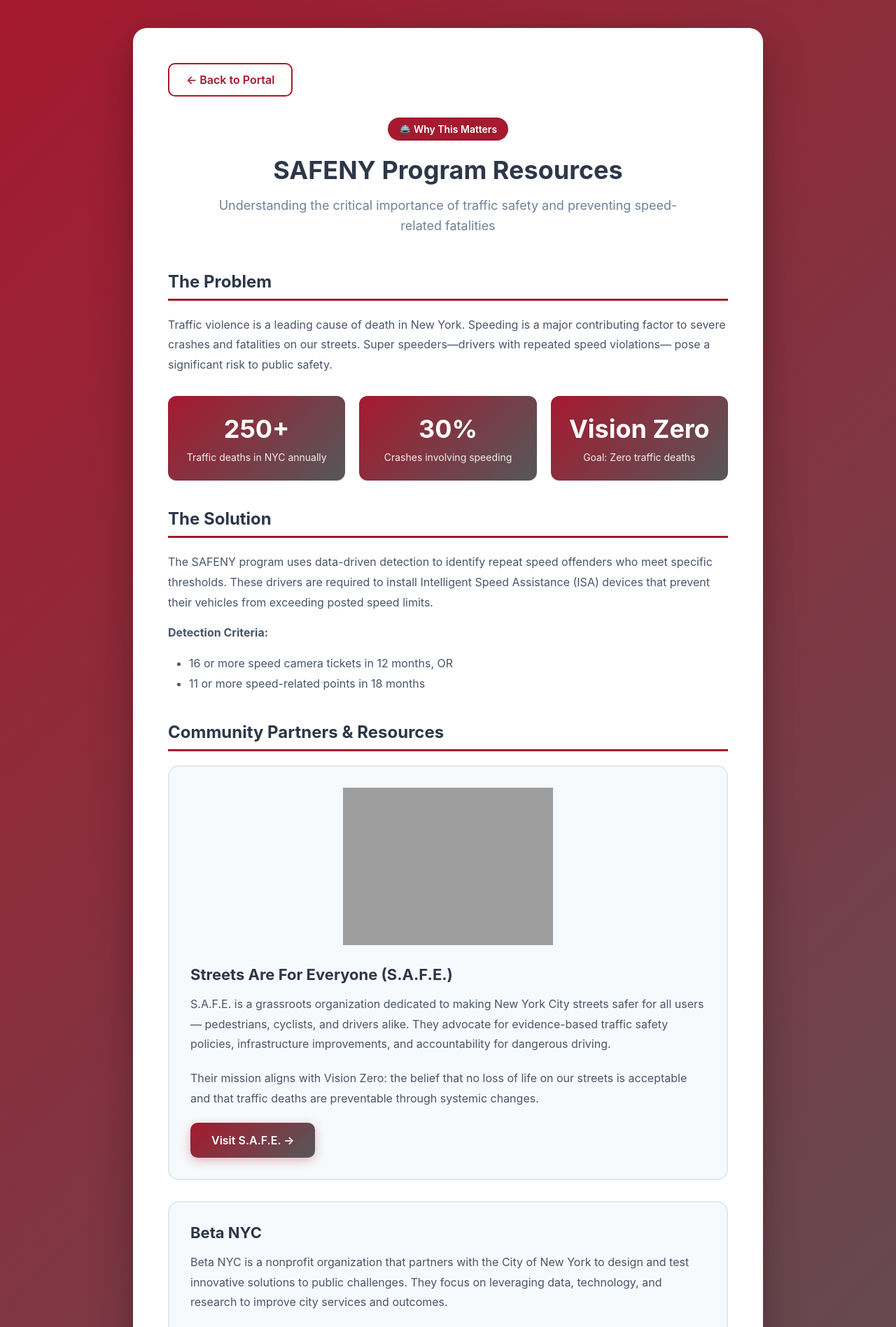
After one commit to dssg-nyc/stop-super-speeders-hackathon, a FastAPI app: template templates/resources.html in a window 1280 px wide. The commit adds this page. Shown: the top 1897 px of the page at 70% size. Run offline with FastAPI, Linux system fonts and the light colour scheme; the template is opened without the code that fills it, so the values that code supplies are empty; grey boxes are pictures that could not be loaded.

Commit message:
Add resources page and improve UI animations
IMPROVEMENTS:
- Smoothed hourglass animation: now rotates 360 degrees continuously for fluid motion
- Added ease-in-out timing for more natural animation feel
- Created comprehensive resources page showing program importance
- Added three community partner organizations:
  * Streets Are For Everyone (S.A.F.E.) - grassroots traffic safety advocacy
  * Beta NYC - data-driven public solutions with NYC
  * NYC-DSSG - data science for social good initiatives
- Added info cards with descriptions and direct links to partner websites
- Added navigation link from upload page to resources page
- Included traffic safety statistics and program context

RESULT:
Users can now learn about the importance of SAFENY and access partner resources directly from the portal

```diff
--- /dev/null
+++ b/app.py
@@ -0,0 +1,216 @@
+"""
+SAFENY Super Speeder Detection Web Application
+
+A simple web interface for DMV staff to upload CSV files and identify
+drivers who meet the super speeder thresholds defined in the legislation.
+"""
+
+from fastapi import FastAPI, UploadFile, File, Form, Request
+from fastapi.responses import HTMLResponse, RedirectResponse
+from fastapi.staticfiles import StaticFiles
+from fastapi.templating import Jinja2Templates
+from pathlib import Path
+import shutil
+import logging
+from datetime import datetime
+import sys
+
+# Add src to path for imports
+sys.path.insert(0, str(Path(__file__).parent / "src"))
+
+from src.cleaning import clean_and_export
+from src.ingestion import ingest_pipeline
+from src.super_speeder_detector import SuperSpeederDetector
+
+# Configure logging
+logging.basicConfig(
+    level=logging.INFO,
+    format='%(asctime)s - %(name)s - %(levelname)s - %(message)s'
+)
+logger = logging.getLogger(__name__)
+
+# Initialize FastAPI app
+app = FastAPI(title="SAFENY Super Speeder Detection System")
+
+# Setup paths
+BASE_DIR = Path(__file__).parent
+TEMPLATES_DIR = BASE_DIR / "templates"
+DATA_DIR = BASE_DIR / "data"
+UPLOADS_DIR = DATA_DIR / "uploads"
+CLEANED_DIR = DATA_DIR / "opendata" / "cleaned"
+DUCKDB_PATH = DATA_DIR / "duckdb" / "test.duckdb"
+SCHEMA_FILE = BASE_DIR / "sql" / "01_schema.sql"
+
+# Create necessary directories
+UPLOADS_DIR.mkdir(parents=True, exist_ok=True)
+CLEANED_DIR.mkdir(parents=True, exist_ok=True)
+
+# Setup templates
+templates = Jinja2Templates(directory=str(TEMPLATES_DIR))
+
+
+@app.get("/", response_class=HTMLResponse)
+async def index(request: Request):
+    """Render the upload page."""
+    return templates.TemplateResponse(
+        "index.html",
+        {"request": request}
+    )
+
+
+@app.get("/resources", response_class=HTMLResponse)
+async def resources(request: Request):
+    """Render the resources page."""
+    return templates.TemplateResponse(
+        "resources.html",
+        {"request": request}
+    )
+
+
+@app.post("/upload")
+async def upload_and_process(
+    request: Request,
+    file: UploadFile = File(...),
+    file_type: str = Form(...)
+):
+    """
+    Handle CSV file upload and process through the pipeline.
+
+    Args:
+        file: Uploaded CSV file
+        file_type: Either 'speed_camera' or 'traffic_violations'
+    """
+    try:
+        # Validate file type
+        if not file.filename.endswith('.csv'):
+            return templates.TemplateResponse(
+                "error.html",
+                {
+                    "request": request,
+                    "error_title": "Invalid File Type",
+                    "error_message": "Please upload a CSV file. File must end with .csv"
+                }
+            )
+
+        # Create timestamped upload directory
+        timestamp = datetime.now().strftime("%Y%m%d_%H%M%S")
+        upload_batch_dir = UPLOADS_DIR / timestamp
+        upload_batch_dir.mkdir(parents=True, exist_ok=True)
+
+        # Save uploaded file
+        file_path = upload_batch_dir / file.filename
+        logger.info(f"Saving uploaded file to {file_path}")
+
+        with open(file_path, "wb") as buffer:
+            shutil.copyfileobj(file.file, buffer)
+
+        logger.info(f"File saved: {file.filename} ({file_path.stat().st_size} bytes)")
+
+        # Step 1: Clean the data
+        logger.info("Starting data cleaning...")
+        speed_cameras_df, violations_df = clean_and_export(
+            input_dir=str(upload_batch_dir),
+            output_dir=str(CLEANED_DIR),
+            file_patterns=["*.csv"]
+        )
+
+        new_records = len(speed_cameras_df) + len(violations_df)
+        logger.info(f"Cleaning complete: {new_records} records cleaned")
+
+        # Step 2: Ingest into DuckDB
+        logger.info("Starting data ingestion...")
+        ingest_stats = ingest_pipeline(
+            cleaned_dir=str(CLEANED_DIR),
+            duckdb_path=str(DUCKDB_PATH),
+            schema_file=str(SCHEMA_FILE)
+        )
+
+        logger.info(f"Ingestion complete: {ingest_stats}")
+
+        # Step 3: Detect super speeders
+        logger.info("Detecting super speeders...")
+        with SuperSpeederDetector(str(DUCKDB_PATH)) as detector:
+            super_speeders, warning_drivers, summary = detector.detect_super_speeders()
+            warehouse_stats = detector.get_ingestion_stats()
+
+        logger.info(f"Detection complete: {len(super_speeders)} super speeders, {len(warning_drivers)} warning drivers")
+
+        # Render results page
+        return templates.TemplateResponse(
+            "results.html",
+            {
+                "request": request,
+                "file_name": file.filename,
+                "file_type": file_type.replace('_', ' ').title(),
+                "new_records": new_records,
+                "super_speeders": super_speeders,
+                "warning_drivers": warning_drivers,
+                "summary": summary,
+                "warehouse_stats": warehouse_stats,
+                "timestamp": timestamp
+            }
+        )
+
+    except Exception as e:
+        logger.error(f"Error processing file: {str(e)}", exc_info=True)
+        return templates.TemplateResponse(
+            "error.html",
+            {
+                "request": request,
+                "error_title": "Processing Error",
+                "error_message": f"An error occurred while processing your file: {str(e)}. Please check that your CSV file is properly formatted."
+            }
+        )
+
+
+@app.get("/driver/{driver_id}", response_class=HTMLResponse)
+async def driver_details(request: Request, driver_id: str):
+    """Show detailed view for a specific driver."""
+    try:
+        with SuperSpeederDetector(str(DUCKDB_PATH)) as detector:
+            driver_info = detector.get_driver_details(driver_id)
+
+        return templates.TemplateResponse(
+            "driver_details.html",
+            {
+                "request": request,
+                "driver": driver_info
+            }
+        )
+
+    except Exception as e:
+        logger.error(f"Error fetching driver details: {str(e)}", exc_info=True)
+        return templates.TemplateResponse(
+            "error.html",
+            {
+                "request": request,
+                "error_title": "Driver Not Found",
+                "error_message": f"Could not load details for driver {driver_id}"
+            }
+        )
+
+
+@app.get("/health")
+async def health_check():
+    """Health check endpoint."""
+    return {
+        "status": "healthy",
+        "duckdb_exists": DUCKDB_PATH.exists(),
+        "schema_exists": SCHEMA_FILE.exists()
+    }
+
+
+if __name__ == "__main__":
+    import uvicorn
+
+    print("=" * 80)
+    print("🚔 SAFENY Super Speeder Detection System")
+    print("=" * 80)
+    print(f"Starting server at http://localhost:8000")
+    print(f"DuckDB: {DUCKDB_PATH}")
+    print(f"Uploads: {UPLOADS_DIR}")
+    print("=" * 80)
+    print("💡 Hot-reload enabled: Edit templates/code and refresh browser!")
+    print("=" * 80)
+
+    uvicorn.run("app:app", host="0.0.0.0", port=8000, reload=True)
--- /dev/null
+++ b/templates/resources.html
@@ -0,0 +1,311 @@
+<!DOCTYPE html>
+<html lang="en">
+<head>
+    <meta charset="UTF-8">
+    <meta name="viewport" content="width=device-width, initial-scale=1.0">
+    <title>Resources - SAFENY Program</title>
+    <style>
+        * {
+            margin: 0;
+            padding: 0;
+            box-sizing: border-box;
+        }
+
+        body {
+            font-family: -apple-system, BlinkMacSystemFont, 'Segoe UI', Roboto, 'Helvetica Neue', Arial, sans-serif;
+            background: linear-gradient(135deg, #A6192E 0%, #54585A 100%);
+            min-height: 100vh;
+            padding: 40px 20px;
+        }
+
+        .container {
+            background: white;
+            border-radius: 20px;
+            box-shadow: 0 20px 60px rgba(0, 0, 0, 0.3);
+            max-width: 900px;
+            width: 100%;
+            margin: 0 auto;
+            padding: 50px;
+        }
+
+        .header {
+            text-align: center;
+            margin-bottom: 50px;
+        }
+
+        .badge {
+            display: inline-block;
+            background: #A6192E;
+            color: white;
+            padding: 8px 16px;
+            border-radius: 20px;
+            font-size: 14px;
+            font-weight: 600;
+            margin-bottom: 20px;
+        }
+
+        .header h1 {
+            color: #2d3748;
+            font-size: 36px;
+            font-weight: 700;
+            margin-bottom: 15px;
+        }
+
+        .subtitle {
+            color: #718096;
+            font-size: 18px;
+            line-height: 1.6;
+            max-width: 700px;
+            margin: 0 auto;
+        }
+
+        .section {
+            margin-bottom: 40px;
+        }
+
+        .section h2 {
+            color: #2d3748;
+            font-size: 24px;
+            font-weight: 700;
+            margin-bottom: 20px;
+            padding-bottom: 10px;
+            border-bottom: 3px solid #A6192E;
+        }
+
+        .section p {
+            color: #4a5568;
+            font-size: 16px;
+            line-height: 1.8;
+            margin-bottom: 15px;
+        }
+
+        .resource-card {
+            background: #f7fafc;
+            border: 2px solid #e2e8f0;
+            border-radius: 15px;
+            padding: 30px;
+            margin-bottom: 30px;
+            transition: all 0.3s;
+        }
+
+        .resource-card:hover {
+            border-color: #A6192E;
+            box-shadow: 0 8px 20px rgba(166, 25, 46, 0.15);
+            transform: translateY(-2px);
+        }
+
+        .resource-logo {
+            text-align: center;
+            margin-bottom: 25px;
+        }
+
+        .resource-logo img {
+            max-width: 300px;
+            height: auto;
+        }
+
+        .resource-card h3 {
+            color: #2d3748;
+            font-size: 22px;
+            font-weight: 700;
+            margin-bottom: 15px;
+        }
+
+        .resource-card p {
+            margin-bottom: 20px;
+        }
+
+        .resource-link {
+            display: inline-block;
+            background: linear-gradient(135deg, #A6192E 0%, #54585A 100%);
+            color: white;
+            padding: 15px 30px;
+            border-radius: 10px;
+            text-decoration: none;
+            font-weight: 600;
+            font-size: 16px;
+            transition: all 0.3s;
+            box-shadow: 0 4px 15px rgba(166, 25, 46, 0.3);
+        }
+
+        .resource-link:hover {
+            transform: translateY(-2px);
+            box-shadow: 0 6px 20px rgba(166, 25, 46, 0.5);
+        }
+
+        .stats-grid {
+            display: grid;
+            grid-template-columns: repeat(auto-fit, minmax(250px, 1fr));
+            gap: 20px;
+            margin: 30px 0;
+        }
+
+        .stat-box {
+            background: linear-gradient(135deg, #A6192E 0%, #54585A 100%);
+            color: white;
+            padding: 25px;
+            border-radius: 12px;
+            text-align: center;
+        }
+
+        .stat-number {
+            font-size: 36px;
+            font-weight: 700;
+            margin-bottom: 10px;
+        }
+
+        .stat-label {
+            font-size: 14px;
+            opacity: 0.9;
+        }
+
+        .back-button {
+            display: inline-block;
+            color: #A6192E;
+            text-decoration: none;
+            font-weight: 600;
+            padding: 12px 24px;
+            border: 2px solid #A6192E;
+            border-radius: 10px;
+            transition: all 0.3s;
+            margin-bottom: 30px;
+        }
+
+        .back-button:hover {
+            background: #A6192E;
+            color: white;
+        }
+    </style>
+</head>
+<body>
+    <div class="container">
+        <a href="/" class="back-button">← Back to Portal</a>
+
+        <div class="header">
+            <div class="badge">🚔 Why This Matters</div>
+            <h1>SAFENY Program Resources</h1>
+            <p class="subtitle">
+                Understanding the critical importance of traffic safety and preventing speed-related fatalities
+            </p>
+        </div>
+
+        <div class="section">
+            <h2>The Problem</h2>
+            <p>
+                Traffic violence is a leading cause of death in New York. Speeding is a major contributing factor
+                to severe crashes and fatalities on our streets. Super speeders—drivers with repeated speed violations—
+                pose a significant risk to public safety.
+            </p>
+
+            <div class="stats-grid">
+                <div class="stat-box">
+                    <div class="stat-number">250+</div>
+                    <div class="stat-label">Traffic deaths in NYC annually</div>
+                </div>
+                <div class="stat-box">
+                    <div class="stat-number">30%</div>
+                    <div class="stat-label">Crashes involving speeding</div>
+                </div>
+                <div class="stat-box">
+                    <div class="stat-number">Vision Zero</div>
+                    <div class="stat-label">Goal: Zero traffic deaths</div>
+                </div>
+            </div>
+        </div>
+
+        <div class="section">
+            <h2>The Solution</h2>
+            <p>
+                The SAFENY program uses data-driven detection to identify repeat speed offenders who meet
+                specific thresholds. These drivers are required to install Intelligent Speed Assistance (ISA)
+                devices that prevent their vehicles from exceeding posted speed limits.
+            </p>
+            <p>
+                <strong>Detection Criteria:</strong>
+            </p>
+            <ul style="color: #4a5568; font-size: 16px; line-height: 1.8; margin-left: 30px; margin-bottom: 15px;">
+                <li>16 or more speed camera tickets in 12 months, OR</li>
+                <li>11 or more speed-related points in 18 months</li>
+            </ul>
+        </div>
+
+        <div class="section">
+            <h2>Community Partners & Resources</h2>
+
+            <div class="resource-card">
+                <div class="resource-logo">
+                    <img src="https://images.squarespace-cdn.com/content/v1/5cab9d9b65a707a9b1f52cc9/1598543218168-U3BE0CHQJY61GC7VER7A/S.A.F.E.+Logo.png?format=1500w"
+                         alt="Streets Are For Everyone Logo"
+                         onerror="this.style.display='none'">
+                </div>
+
+                <h3>Streets Are For Everyone (S.A.F.E.)</h3>
+                <p>
+                    S.A.F.E. is a grassroots organization dedicated to making New York City streets safer for all users—
+                    pedestrians, cyclists, and drivers alike. They advocate for evidence-based traffic safety policies,
+                    infrastructure improvements, and accountability for dangerous driving.
+                </p>
+                <p>
+                    Their mission aligns with Vision Zero: the belief that no loss of life on our streets is acceptable
+                    and that traffic deaths are preventable through systemic changes.
+                </p>
+
+                <a href="https://www.streetsareforeveryone.org/?gad_source=1&gad_campaignid=22041628981&gbraid=0AAAAADQO_jiuVhjtXyx7cEOuRc0vBeibs&gclid=CjwKCAiAxc_JBhA2EiwAFVs7XDbq-EyNg8K6MO6zBxWC_8UXCFAGI27Iy6pbiVS-HFCIIXgYdWkkgBoCcLMQAvD_BwE"
+                   target="_blank"
+                   class="resource-link">
+                    Visit S.A.F.E. →
+                </a>
+            </div>
+
+            <div class="resource-card">
+                <h3>Beta NYC</h3>
+                <p>
+                    Beta NYC is a nonprofit organization that partners with the City of New York to design and test
+                    innovative solutions to public challenges. They focus on leveraging data, technology, and research
+                    to improve city services and outcomes.
+                </p>
+                <p>
+                    Their work includes collaborating on traffic safety initiatives, analyzing datasets to identify
+                    patterns in violations, and developing evidence-based interventions that actually work. Beta NYC
+                    helps bridge the gap between data and policy implementation.
+                </p>
+
+                <a href="https://www.beta.nyc/"
+                   target="_blank"
+                   class="resource-link">
+                    Learn More About Beta NYC →
+                </a>
+            </div>
+
+            <div class="resource-card">
+                <h3>NYC Data Science for Social Good (NYC-DSSG)</h3>
+                <p>
+                    NYC-DSSG is an initiative that brings together data scientists, technologists, and nonprofit leaders
+                    to tackle critical social challenges through data-driven approaches. They work on projects that
+                    directly impact vulnerable populations and community safety.
+                </p>
+                <p>
+                    Their mission includes traffic safety, public health, and criminal justice. By combining advanced
+                    analytics with domain expertise, NYC-DSSG helps organizations use data responsibly to create
+                    measurable social impact.
+                </p>
+
+                <a href="https://www.nyc-dssg.org/"
+                   target="_blank"
+                   class="resource-link">
+                    Explore NYC-DSSG →
+                </a>
+            </div>
+        </div>
+
+        <div class="section">
+            <h2>How You Can Help</h2>
+            <p>
+                Traffic safety requires collective action. By supporting organizations like S.A.F.E., Beta NYC, and
+                NYC-DSSG, advocating for safer street design, and holding dangerous drivers accountable, we can work
+                toward a future where everyone can travel safely on New York City streets.
+            </p>
+        </div>
+    </div>
+</body>
+</html>
```
Also changed, not shown: templates/index.html (+84 -1 lines).
